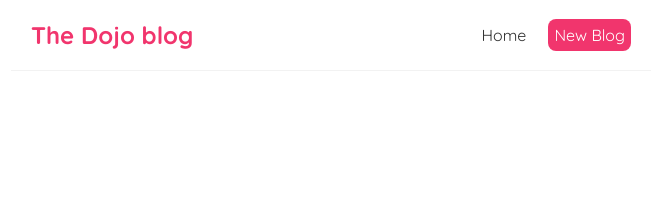
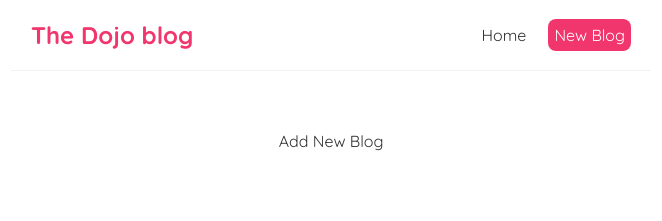
Before and after one commit to KayZinMaung1/ReactTesting, a React (Create React App) app: page /create in a window 1280 px wide. Shown: the top 221 px of the page, without its empty margins (309-971 px from the left). Built offline with nearby package versions, Linux system fonts and the light colour scheme.

Commit message:
useEffect cleanup

```diff
--- a/src/App.js
+++ b/src/App.js
@@ -4,7 +4,7 @@ import './App.css';
 import Home from './Home';
 import Navbar from './Navbar';
 import { BrowserRouter as Router,Route,Switch } from 'react-router-dom';
-import Contact from './Contact';
+import Create from './Create';
 
 
 function App() {
@@ -16,7 +16,7 @@ function App() {
       <div className='content'>
        <Switch>
        <Route exact path="/"><Home/></Route>
-       <Route path="/contact"><Contact/></Route>
+       <Route path="/create"><Create/></Route>
 
        </Switch>
       </div>
--- /dev/null
+++ b/src/Create.js
@@ -0,0 +1,9 @@
+const Create = () => {
+    return (
+        <div className="create">
+            <div>Add New Blog</div>
+        </div>
+     );
+}
+
+export default Create;
--- a/src/useFetch.js
+++ b/src/useFetch.js
@@ -4,10 +4,11 @@ const useFetch = (url) => {
     const [data,setData] = useState(null);
     const [isPending,setIsPending] = useState(true);
     const [error,setError] = useState(null);
+    const abortCont = new AbortController();
 
     useEffect(() => {
       setTimeout(( ) => {
-        fetch(url)
+        fetch(url,{signal:abortCont.signal})
         .then(res => {
             if(!res.ok) { // error coming back from server
                 throw Error('Could not fetch data for that resource');
@@ -17,17 +18,26 @@ const useFetch = (url) => {
         })
         .then(data => {
             setData(data);
-            console.log(data);
             setIsPending(false);
             setError(null);
         })
         .catch(err =>{
+            if(err.name === "AbortError"){
+                console.log("fetch aborted");
+            }
+            else{
             // auto catches network / connection error
             setIsPending(false);
             setError(err.message);
+            }
+
         })
       },1000)
-    },[])
+
+      //abort the fetch
+      return () => abortCont.abort();
+
+    },[url])
 
     return{data,isPending,error};
 
```
